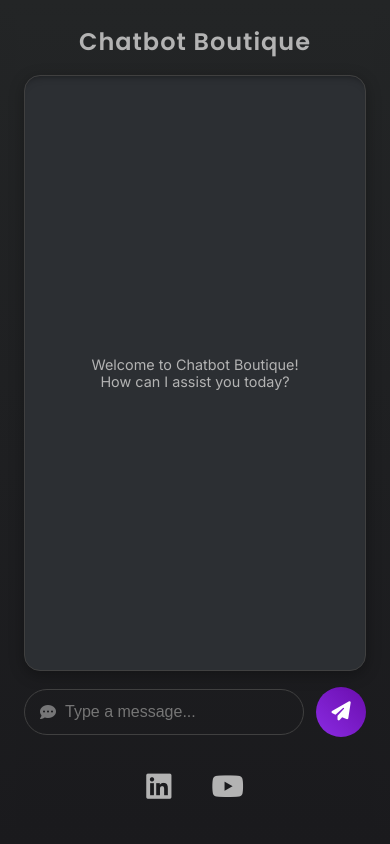
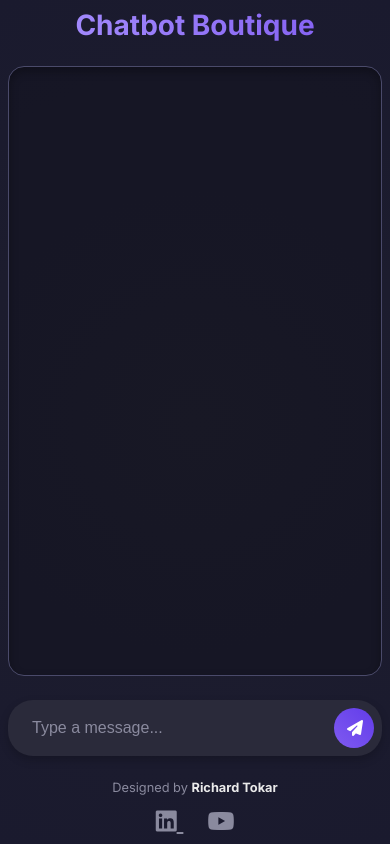
Before and after one commit to richardtokar/chatbot-vercel, a website: page public/index.html in a window 390 px wide. Drawn offline with Linux system fonts and the light colour scheme.

Commit message:
Update index.html revise working site 12:54

```diff
--- a/public/index.html
+++ b/public/index.html
@@ -4,26 +4,31 @@
   <meta charset="UTF-8">
   <meta name="viewport" content="width=device-width, initial-scale=1.0">
   <title>Chatbot Boutique</title>
+
+  <!-- Google Fonts: Inter -->
   <link rel="preconnect" href="https://fonts.googleapis.com">
   <link rel="preconnect" href="https://fonts.gstatic.com" crossorigin>
-  <link href="https://fonts.googleapis.com/css2?family=Inter:wght@400;500;700&family=Poppins:wght@600&display=swap" rel="stylesheet">
-  <link rel="stylesheet" href="https://cdnjs.cloudflare.com/ajax/libs/font-awesome/6.5.2/css/all.min.css" integrity="sha512-SnH5WK+bZxgPHs44uWIX+LLJAJ9/2PkPKZ5QiAj6Ta86w+fsb2TkcmfRyVX3pBnMFcV7oQPJkl9QevSCWr3W6A==" crossorigin="anonymous" referrerpolicy="no-referrer" />
+  <link href="https://fonts.googleapis.com/css2?family=Inter:wght@400;700&display=swap" rel="stylesheet">
+
+  <!-- Font Awesome for icons -->
+  <link rel="stylesheet" href="https://cdnjs.cloudflare.com/ajax/libs/font-awesome/6.5.2/css/all.min.css" xintegrity="sha512-SnH5WK+bZxgPHs44uWIX+LLJAJ9/2PkPKZ5QiAj6Ta86w+fsb2TkcmfRyVX3pBnMFcV7oQPJkl9QevSCWr3W6A==" crossorigin="anonymous" referrerpolicy="no-referrer" />
 
   <style>
-    /* --- Redesigned Theme --- */
+    /* --- THEME & VARIABLES --- */
     :root {
-      --background-gradient-start: #232526;
-      --background-gradient-end: #1a1a1d;
-      --chat-window-bg: #2c2f33; /* Lighter than the background */
-      --text-color-primary: #e8e8e8;
-      --text-color-secondary: #b3b3b3;
-      --accent-purple-start: #8a2be2;
-      --accent-purple-end: #6a0dad;
-      --user-message-bg: #3a3a3a;
-      --bot-message-bg: #444444;
-      --border-color: #404040;
+      --bg-gradient-start: #1E1E2E;
+      --bg-gradient-end: #1A1A2E;
+      --chat-window-bg: rgba(0, 0, 0, 0.2);
+      --text-primary: #EAEAEA;
+      --text-secondary: #8A8A9E;
+      --accent-gradient-start: #7F5AF0;
+      --accent-gradient-end: #623CEA;
+      --bot-bubble-bg: #3A3A50;
+      --input-bg: #2A2A3A;
+      --border-color: #4A4A6A;
     }
 
+    /* --- BASE & LAYOUT --- */
     * {
       box-sizing: border-box;
       margin: 0;
@@ -32,264 +37,335 @@
 
     html, body {
       height: 100%;
-      font-family: 'Inter', sans-serif; /* Readable font for chat */
-      background: linear-gradient(180deg, var(--background-gradient-start) 0%, var(--background-gradient-end) 100%);
-      color: var(--text-color-primary);
-      display: flex;
-      flex-direction: column;
+    }
+
+    body {
+      font-family: 'Inter', sans-serif;
+      background: radial-gradient(circle, var(--bg-gradient-start) 0%, var(--bg-gradient-end) 100%);
+      color: var(--text-primary);
+      display: grid; /* Use Grid for easy centering */
+      place-items: center;
       padding: 1rem;
     }
 
-    h1 {
-      font-family: 'Poppins', sans-serif; /* Distinctive font for title */
-      text-align: center;
-      color: var(--text-color-secondary);
-      font-weight: 600;
-      font-size: 2rem;
-      letter-spacing: 1px;
-      margin-bottom: 1.5rem; /* More breathing room */
+    .main-container {
+      width: 100%;
+      max-width: 800px;
+      height: 95vh; /* Take up most of the viewport height */
+      max-height: 900px;
+      display: flex;
+      flex-direction: column;
     }
 
-    /* --- Main Chat Window --- */
+    /* --- TYPOGRAPHY --- */
+    h1 {
+      font-weight: 700;
+      font-size: 2.25rem;
+      text-align: center;
+      margin-bottom: 1.5rem;
+      background: linear-gradient(90deg, #A993FF, #7F5AF0);
+      -webkit-background-clip: text;
+      -webkit-text-fill-color: transparent;
+      background-clip: text;
+      color: transparent;
+    }
+
+    /* --- CHAT WINDOW --- */
     #chat {
       flex-grow: 1;
-      max-width: 900px; /* Constrained width */
-      width: 100%;
-      margin: 0 auto 1.5rem auto; /* Centered with more breathing room */
       background-color: var(--chat-window-bg);
-      border-radius: 16px; /* Softer corners */
-      padding: 1.5rem;
+      border-radius: 16px;
+      padding: 1rem;
       overflow-y: auto;
       display: flex;
       flex-direction: column;
-      gap: 1rem;
+      gap: 1.25rem;
+      box-shadow: inset 0 4px 10px rgba(0,0,0,0.3);
       border: 1px solid var(--border-color);
-      position: relative;
-      /* Subtle inner shadow for depth */
-      box-shadow: inset 0 8px 10px -10px rgba(0, 0, 0, 0.7), 0 4px 15px rgba(0, 0, 0, 0.3);
+      margin-bottom: 1.5rem;
     }
 
-    /* Welcome placeholder message */
-    #chat::before {
-      content: 'Welcome to Chatbot Boutique!\A How can I assist you today?'; /* \A creates a line break */
-      white-space: pre;
-      position: absolute;
-      top: 50%;
-      left: 50%;
-      transform: translate(-50%, -50%);
-      color: var(--text-color-secondary);
-      text-align: center;
-      font-size: 1rem;
-      pointer-events: none; /* Allows clicking through it */
+    /* Custom Scrollbar Styling */
+    #chat::-webkit-scrollbar {
+      width: 8px;
+    }
+    #chat::-webkit-scrollbar-track {
+      background: transparent;
+    }
+    #chat::-webkit-scrollbar-thumb {
+      background-color: #4A4A6A;
+      border-radius: 10px;
+      border: 2px solid transparent;
+      background-clip: content-box;
+    }
+    #chat::-webkit-scrollbar-thumb:hover {
+      background-color: #623CEA;
     }
 
-    /* Hides the placeholder once a message appears */
-    #chat:has(.message)::before {
-      display: none;
+    /* --- CHAT BUBBLES --- */
+    .message {
+      display: flex;
+      align-items: flex-start; /* Aligns avatar with top of bubble */
+      gap: 0.75rem;
+      max-width: 85%;
     }
 
-    .message {
+    .message .bubble {
       padding: 0.75rem 1.25rem;
-      border-radius: 18px;
+      font-weight: 400;
       line-height: 1.5;
-      max-width: 80%;
       word-wrap: break-word;
     }
 
-    .message:nth-child(odd) {
-      background-color: var(--user-message-bg);
-      align-self: flex-end;
-      border-bottom-right-radius: 6px;
+    /* Bot's Bubble Styling */
+    .message.bot {
+      align-self: flex-start;
+    }
+    .message.bot .avatar {
+      width: 40px;
+      height: 40px;
+      border-radius: 50%;
+      background: #4A4A6A;
+      display: flex;
+      align-items: center;
+      justify-content: center;
+      color: var(--accent-gradient-start);
+      flex-shrink: 0;
+    }
+    .message.bot .bubble {
+      background-color: var(--bot-bubble-bg);
+      border-radius: 0 18px 18px 18px;
     }
 
-    .message:nth-child(even) {
-      background-color: var(--bot-message-bg);
-      align-self: flex-start;
-      border-bottom-left-radius: 6px;
+    /* User's Bubble Styling */
+    .message.user {
+      align-self: flex-end;
+    }
+    .message.user .bubble {
+      background: linear-gradient(90deg, var(--accent-gradient-start), var(--accent-gradient-end));
+      border-radius: 18px 0 18px 18px;
     }
 
-    .message b {
-      display: block;
-      font-size: 0.85em;
-      font-weight: 500;
-      margin-bottom: 0.2rem;
-      color: var(--text-color-secondary);
-      opacity: 0.8;
+    .typing-indicator {
+      font-style: italic;
+      color: var(--text-secondary);
     }
 
-    /* --- Input Area --- */
+    /* --- INPUT AREA --- */
     .input-area {
       display: flex;
-      max-width: 900px;
-      width: 100%;
-      margin: 0 auto;
       gap: 0.75rem;
-    }
-
-    /* Wrapper to position the icon inside the input */
-    .input-wrapper {
-      position: relative;
-      flex-grow: 1;
-      display: flex;
+      background-color: var(--input-bg);
+      border-radius: 25px;
+      padding: 0.5rem;
       align-items: center;
-    }
-
-    .input-wrapper .fa-comment-dots {
-      position: absolute;
-      left: 1rem;
-      color: var(--text-color-secondary);
-      opacity: 0.6;
+      box-shadow: 0 4px 10px rgba(0,0,0,0.2);
     }
 
     #input {
-      width: 100%;
-      border: 1px solid var(--border-color);
-      background-color: var(--surface-color);
-      color: var(--text-color-primary);
-      padding: 0.8rem 1rem 0.8rem 2.5rem; /* Left padding for icon */
-      border-radius: 25px; /* Pill shape */
+      flex-grow: 1;
+      border: none;
+      background: transparent;
+      color: var(--text-primary);
+      padding: 0.5rem 1rem;
       font-size: 1rem;
-      transition: box-shadow 0.2s ease-in-out;
+      outline: none;
     }
-
+    #input::placeholder {
+      color: var(--text-secondary);
+    }
     #input:focus {
-      outline: none;
-      box-shadow: 0 0 0 2px var(--accent-purple-start);
+      box-shadow: 0 0 15px rgba(127, 90, 240, 0.4);
+      border-radius: 20px; /* To contain the glow */
     }
 
     #send {
-      flex-shrink: 0; /* Prevents the button from shrinking */
-      width: 50px;
-      height: 50px;
+      flex-shrink: 0;
+      width: 40px;
+      height: 40px;
       border: none;
-      background-image: linear-gradient(45deg, var(--accent-purple-start), var(--accent-purple-end));
+      background: linear-gradient(45deg, var(--accent-gradient-start), var(--accent-gradient-end));
       color: white;
-      border-radius: 50%; /* Circular button */
+      border-radius: 50%;
       cursor: pointer;
-      font-size: 1.2rem;
-      display: flex;
-      align-items: center;
-      justify-content: center;
-      transition: transform 0.2s ease-in-out, filter 0.2s ease;
+      font-size: 1rem;
+      display: grid;
+      place-items: center;
+      transition: transform 0.2s ease, filter 0.2s ease;
+    }
+    #send:hover {
+      transform: scale(1.1);
+      filter: brightness(1.15);
+    }
+    #send i {
+      transform: translateX(1px); /* Small visual adjustment */
     }
 
-    #send:hover {
-      transform: scale(1.1); /* Hover effect */
-      filter: brightness(1.15);
+    /* --- FOOTER & ATTRIBUTION --- */
+    footer {
+      text-align: center;
+      padding-top: 1.5rem;
+    }
+    .attribution {
+      font-size: 0.8rem;
+      color: var(--text-secondary);
+      margin-bottom: 0.75rem;
+    }
+    .attribution a {
+      color: var(--text-primary);
+      text-decoration: none;
+      font-weight: bold;
+      transition: color 0.2s ease;
+    }
+    .attribution a:hover {
+      color: var(--accent-gradient-start);
+    }
+    .social-icons a {
+      color: var(--text-secondary);
+      margin: 0 0.75rem;
+      font-size: 1.5rem;
+      transition: color 0.2s ease;
+    }
+    .social-icons a:hover {
+      color: var(--accent-gradient-start);
     }
 
-    /* --- Footer / Social Icons --- */
-    footer {
-      text-align: center;
-      padding: 2rem 0 1rem 0;
-      max-width: 900px;
-      margin: 0 auto;
-    }
-
-    footer a {
-      color: var(--text-color-secondary);
-      text-decoration: none;
-      margin: 0 1rem; /* More space between icons */
-      font-size: 1.8rem; /* Larger icons */
-      transition: color 0.2s ease-in-out;
-    }
-
-    footer a:hover {
-      color: var(--accent-purple-start); /* Hover color changed to purple */
-    }
-
-    /* --- Responsive Design --- */
+    /* --- RESPONSIVE DESIGN --- */
     @media (max-width: 600px) {
       body {
         padding: 0.5rem;
       }
+      .main-container {
+        height: 100%;
+        max-height: none;
+      }
       h1 {
-        font-size: 1.5rem;
-        margin-bottom: 1rem;
+        font-size: 1.75rem;
       }
       #chat {
-        padding: 1rem;
-        margin-bottom: 1rem;
+        padding: 0.75rem;
       }
       .message {
         max-width: 90%;
       }
-      #chat::before {
-        font-size: 0.9rem;
+      .message .bubble {
+        padding: 0.6rem 1rem;
       }
     }
   </style>
 </head>
 <body>
+
+  <div class="main-container">
     <h1>Chatbot Boutique</h1>
     <div id="chat"></div>
 
     <div class="input-area">
-    <div class="input-wrapper">
-      <i class="fas fa-comment-dots"></i>
       <input type="text" id="input" placeholder="Type a message...">
-    </div>
       <button id="send" aria-label="Send Message">
         <i class="fas fa-paper-plane"></i>
       </button>
     </div>
 
     <footer>
+      <div class="attribution">
+        Designed by <a href="http://richardtokar.us" target="_blank" rel="noopener noreferrer">Richard Tokar</a>
+      </div>
+      <div class="social-icons">
         <a href="YOUR_LINKEDIN_URL" target="_blank" rel="noopener noreferrer" aria-label="LinkedIn Profile">
           <i class="fab fa-linkedin"></i>
         </a>
         <a href="YOUR_YOUTUBE_URL" target="_blank" rel="noopener noreferrer" aria-label="YouTube Channel">
           <i class="fab fa-youtube"></i>
         </a>
+      </div>
     </footer>
+  </div>
 
   <script>
-    // --- THIS JAVASCRIPT IS UNCHANGED AND FULLY FUNCTIONAL ---
     const chatDiv = document.getElementById("chat");
     const input = document.getElementById("input");
     const send = document.getElementById("send");
 
-    input.addEventListener("keypress", function(event) {
-        if (event.key === "Enter") {
-            event.preventDefault();
-            send.click();
+    // Function to create a user message element
+    function createUserMessage(message) {
+      const messageWrapper = document.createElement('div');
+      messageWrapper.className = 'message user';
+
+      const bubble = document.createElement('div');
+      bubble.className = 'bubble';
+      bubble.textContent = message;
+
+      messageWrapper.appendChild(bubble);
+      return messageWrapper;
     }
-    });
 
-    send.onclick = async () => {
-      const message = input.value;
-      if (!message.trim()) return;
+    // Function to create a bot message element (or placeholder)
+    function createBotMessage(content, isTyping = false) {
+      const messageWrapper = document.createElement('div');
+      messageWrapper.className = 'message bot';
 
-      input.value = "";
-      const userMessageDiv = document.createElement('div');
-      userMessageDiv.className = 'message';
-      userMessageDiv.innerHTML = `<b>You:</b> ${message}`;
-      chatDiv.appendChild(userMessageDiv);
+      const avatar = document.createElement('div');
+      avatar.className = 'avatar';
+      avatar.innerHTML = '<i class="fas fa-robot"></i>';
+
+      const bubble = document.createElement('div');
+      bubble.className = 'bubble';
+      if (isTyping) {
+        bubble.innerHTML = '<span class="typing-indicator">...</span>';
+      } else {
+        bubble.textContent = content;
+      }
+
+      messageWrapper.appendChild(avatar);
+      messageWrapper.appendChild(bubble);
+      return messageWrapper;
+    }
+
+    // --- Main Send Logic ---
+    const handleSend = async () => {
+      const message = input.value.trim();
+      if (!message) return;
+
+      // 1. Display user's message
+      const userMessageEl = createUserMessage(message);
+      chatDiv.appendChild(userMessageEl);
+      input.value = ""; // Clear input immediately
       chatDiv.scrollTop = chatDiv.scrollHeight;
 
-      const botPlaceholder = document.createElement('div');
-      botPlaceholder.className = 'message';
-      botPlaceholder.innerHTML = `<b>Bot:</b> <span class="typing-indicator">...</span>`;
-      chatDiv.appendChild(botPlaceholder);
+      // 2. Display bot's typing placeholder
+      const botPlaceholderEl = createBotMessage('', true);
+      chatDiv.appendChild(botPlaceholderEl);
       chatDiv.scrollTop = chatDiv.scrollHeight;
 
+      // 3. Fetch bot's actual reply
       try {
         const res = await fetch("/api/chat", {
           method: "POST",
           headers: { "Content-Type": "application/json" },
           body: JSON.stringify({ message })
         });
+        const data = await res.json();
 
-        const data = await res.json();
-        botPlaceholder.innerHTML = `<b>Bot:</b> ${data.reply}`;
+        // Replace placeholder content with the real reply
+        botPlaceholderEl.querySelector('.bubble').innerHTML = data.reply;
 
       } catch (error) {
-          botPlaceholder.innerHTML = `<b>Bot:</b> Sorry, something went wrong. Please try again.`;
+        botPlaceholderEl.querySelector('.bubble').textContent = "Sorry, something went wrong. Please try again.";
         console.error("Fetch error:", error);
       } finally {
         chatDiv.scrollTop = chatDiv.scrollHeight;
       }
     };
+
+    // Event Listeners
+    send.addEventListener("click", handleSend);
+    input.addEventListener("keypress", function(event) {
+        if (event.key === "Enter") {
+            event.preventDefault();
+            handleSend();
+        }
+    });
   </script>
 </body>
 </html>
```
Lines whose indentation alone changed are shown as unchanged.
